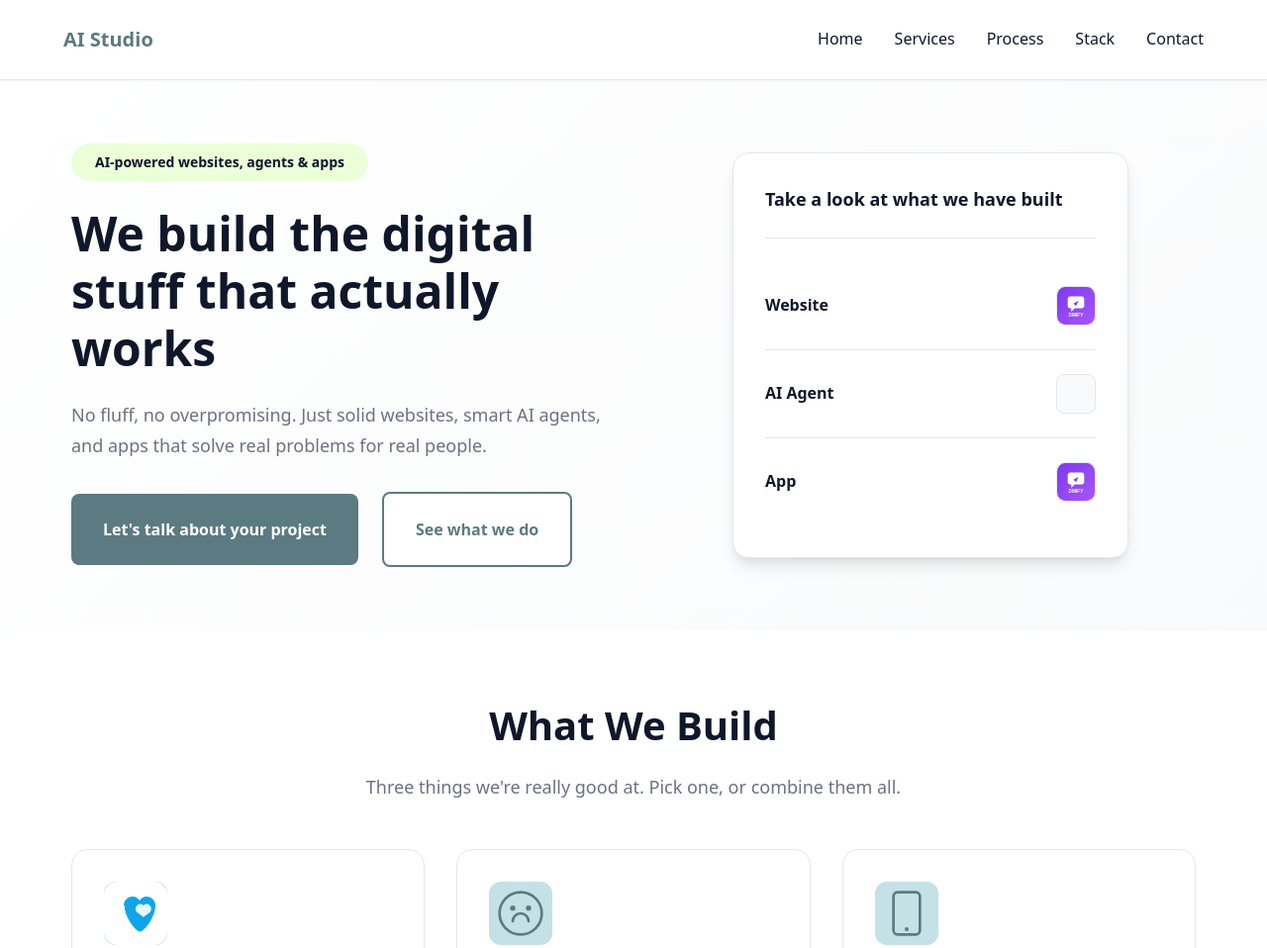
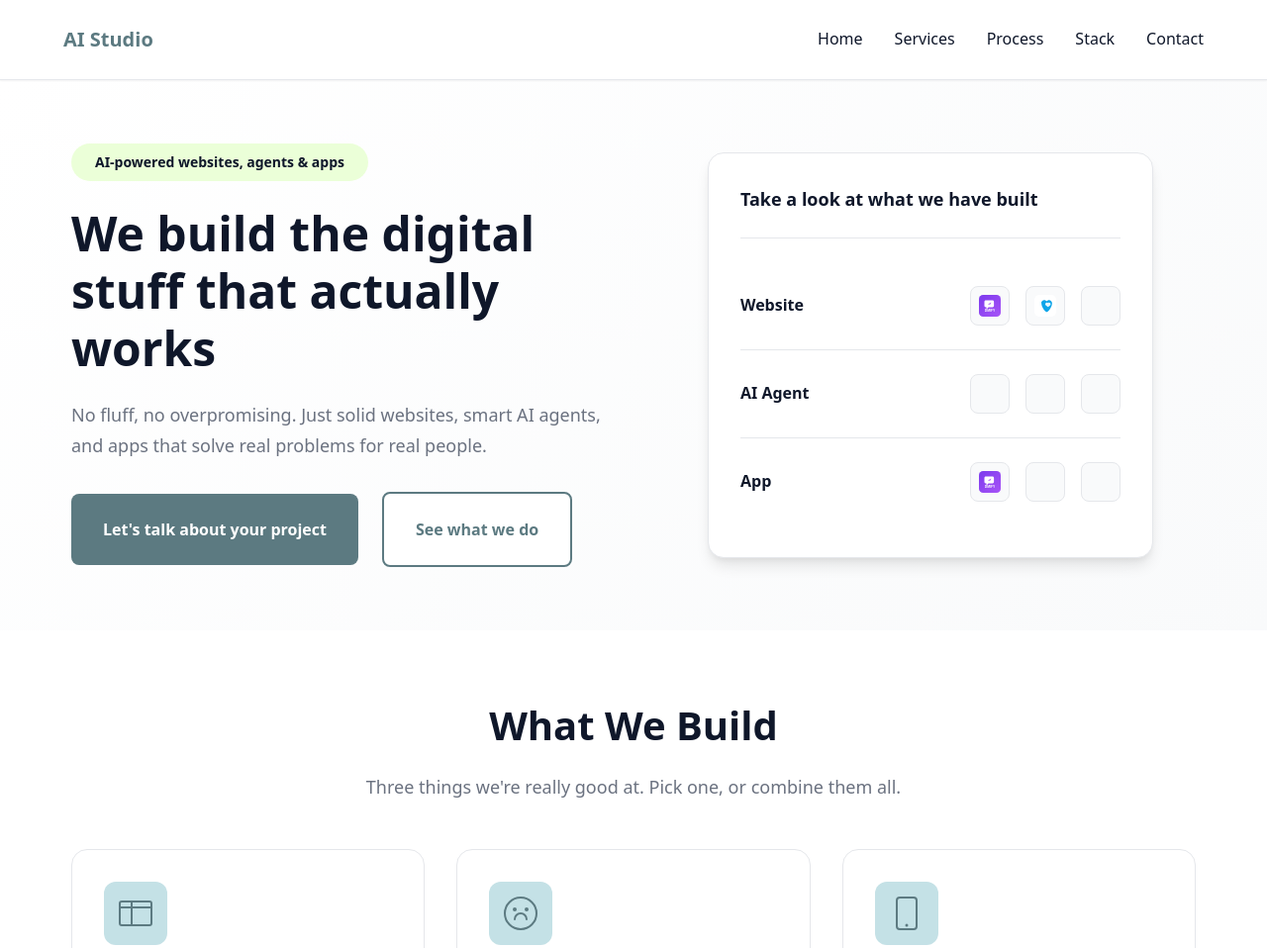
Before and after one commit to enfirmamail/website, a website built with Vite: page index.html in a window 1280 px wide. Shown: the top 958 px of the page at 99% size. Built offline with nearby package versions, Linux system fonts and the light colour scheme.

Commit message:
Describe what you changed

```diff
--- a/index.html
+++ b/index.html
@@ -47,51 +47,45 @@
                 <h3 class="dashboard-card__title">Take a look at what we have built</h3>
                 <div class="dashboard-card__row">
                   <div class="dashboard-card__label">Website</div>
+                  <div class="dashboard-card__logos">
                     <a href="https://dmify.net" target="_blank" rel="noopener noreferrer" class="dashboard-card__logo">
-                    <svg xmlns='http://www.w3.org/2000/svg' viewBox='0 0 64 64' role='img' aria-label='DMIFY'>
-                      <defs>
-                        <linearGradient id='dmifyGradient1' x1='0%' y1='0%' x2='100%' y2='100%'>
-                          <stop offset='0%' stop-color='#7c3aed'/>
-                          <stop offset='100%' stop-color='#a855f7'/>
-                        </linearGradient>
-                      </defs>
-                      <rect width='64' height='64' rx='14' fill='url(#dmifyGradient1)'/>
-                      <!-- Speech bubble -->
-                      <path d='M18 20c0-2.2 1.8-4 4-4h20c2.2 0 4 1.8 4 4v12c0 2.2-1.8 4-4 4h-12l-6 6v-6h-2c-2.2 0-4-1.8-4-4V20z' fill='#ffffff'/>
-                      <!-- Paper airplane -->
-                      <path d='M28 28l8-4-4 8-2-2-2-2z' fill='#a855f7'/>
-                      <path d='M36 24l-8 4 2 2 2 2 4-8z' fill='#7c3aed'/>
-                      <!-- DMIFY text -->
-                      <text x='32' y='50' font-family='Arial, sans-serif' font-size='8' font-weight='bold' fill='#ffffff' text-anchor='middle'>DMIFY</text>
-                    </svg>
+                      <img src="/dmify-logo.svg" alt="DMIFY" />
                     </a>
+                    <a href="#" class="dashboard-card__logo">
+                      <img src="/dentaldesk-logo.svg" alt="DentalDesk" />
+                    </a>
+                    <a href="#" class="dashboard-card__logo">
+                      <!-- Add third logo here -->
+                    </a>
+                  </div>
                 </div>
                 <div class="dashboard-card__row">
                   <div class="dashboard-card__label">AI Agent</div>
+                  <div class="dashboard-card__logos">
                     <a href="#" class="dashboard-card__logo">
-                    <!-- Logo placeholder - add logo image here -->
+                      <!-- Add first logo here -->
                     </a>
+                    <a href="#" class="dashboard-card__logo">
+                      <!-- Add second logo here -->
+                    </a>
+                    <a href="#" class="dashboard-card__logo">
+                      <!-- Add third logo here -->
+                    </a>
+                  </div>
                 </div>
                 <div class="dashboard-card__row">
                   <div class="dashboard-card__label">App</div>
+                  <div class="dashboard-card__logos">
                     <a href="https://dmify.net" target="_blank" rel="noopener noreferrer" class="dashboard-card__logo">
-                    <svg xmlns='http://www.w3.org/2000/svg' viewBox='0 0 64 64' role='img' aria-label='DMIFY'>
-                      <defs>
-                        <linearGradient id='dmifyGradient2' x1='0%' y1='0%' x2='100%' y2='100%'>
-                          <stop offset='0%' stop-color='#7c3aed'/>
-                          <stop offset='100%' stop-color='#a855f7'/>
-                        </linearGradient>
-                      </defs>
-                      <rect width='64' height='64' rx='14' fill='url(#dmifyGradient2)'/>
-                      <!-- Speech bubble -->
-                      <path d='M18 20c0-2.2 1.8-4 4-4h20c2.2 0 4 1.8 4 4v12c0 2.2-1.8 4-4 4h-12l-6 6v-6h-2c-2.2 0-4-1.8-4-4V20z' fill='#ffffff'/>
-                      <!-- Paper airplane -->
-                      <path d='M28 28l8-4-4 8-2-2-2-2z' fill='#a855f7'/>
-                      <path d='M36 24l-8 4 2 2 2 2 4-8z' fill='#7c3aed'/>
-                      <!-- DMIFY text -->
-                      <text x='32' y='50' font-family='Arial, sans-serif' font-size='8' font-weight='bold' fill='#ffffff' text-anchor='middle'>DMIFY</text>
-                    </svg>
+                      <img src="/dmify-logo.svg" alt="DMIFY" />
                     </a>
+                    <a href="#" class="dashboard-card__logo">
+                      <!-- Add second logo here -->
+                    </a>
+                    <a href="#" class="dashboard-card__logo">
+                      <!-- Add third logo here -->
+                    </a>
+                  </div>
                 </div>
               </div>
             </div>
@@ -107,12 +101,9 @@
               <!-- Service Card 1: Websites -->
               <div class="service-card">
                 <div class="service-card__icon">
-                  <svg xmlns='http://www.w3.org/2000/svg' viewBox='0 0 64 64' role='img' aria-label='DentalDesk'>
-                    <rect width='64' height='64' rx='14' fill='#ffffff'/>
-                    <path d='M20 24c0-5 4-9 9-9 3 0 5.7 1.7 7 4 1.4-2.3 4.1-4 7-4 5 0 9 4 9 9 0 10-8 22-14 26-1 .6-2.3 .6-3.3 0-6-4-14-16-14-26z' fill='#0ea5e9'/>
-                    <g transform='translate(-2,0)'>
-                      <path d='M35.2 24.2c1.8-2 4.8-2.1 6.7-.3 1.9-1.8 4.9-1.7 6.7.3 2 2.2 1.5 5.6-1 7.4l-5.7 4.1-5.7-4.1c-2.5-1.8-3-5.2-1-7.4z' fill='#ffffff' opacity='.9'/>
-                    </g>
+                  <svg width="48" height="48" viewBox="0 0 48 48" fill="none" xmlns="http://www.w3.org/2000/svg">
+                    <rect x="8" y="12" width="32" height="24" rx="2" stroke="currentColor" stroke-width="2"/>
+                    <path d="M8 18h32M20 12v24" stroke="currentColor" stroke-width="2"/>
                   </svg>
                 </div>
                 <h3 class="service-card__title">Websites</h3>
--- a/src/styles.css
+++ b/src/styles.css
@@ -356,7 +356,7 @@ body {
   padding: var(--spacing-lg);
   box-shadow: var(--shadow-lg);
   width: 100%;
-  max-width: 400px;
+  max-width: 450px;
 }
 
 .dashboard-card__title {
@@ -385,6 +385,12 @@ body {
   color: var(--color-text-main);
 }
 
+.dashboard-card__logos {
+  display: flex;
+  gap: var(--spacing-sm);
+  align-items: center;
+}
+
 .dashboard-card__logo {
   display: flex;
   align-items: center;
@@ -397,11 +403,14 @@ body {
   text-decoration: none;
   transition: all var(--transition-base);
   cursor: pointer;
+  flex-shrink: 0;
 }
 
 .dashboard-card__logo:hover {
   border-color: var(--color-brand-soft);
   background-color: var(--color-brand-soft-3);
+  transform: translateY(-2px);
+  box-shadow: var(--shadow-sm);
 }
 
 .dashboard-card__logo:focus {
@@ -414,6 +423,7 @@ body {
   height: 100%;
   object-fit: contain;
   padding: var(--spacing-xs);
+  border-radius: var(--radius-sm);
 }
 
 .status-badge {
@@ -544,13 +554,6 @@ body {
   justify-content: center;
   margin-bottom: var(--spacing-md);
   color: var(--color-primary-strong);
-  overflow: hidden;
-}
-
-.service-card__icon svg {
-  width: 100%;
-  height: 100%;
-  display: block;
 }
 
 .service-card__title {
```
Also changed, not shown: public/dentaldesk-logo.svg (added), public/dmify-logo.svg (added). Lines whose indentation alone changed are shown as unchanged.
